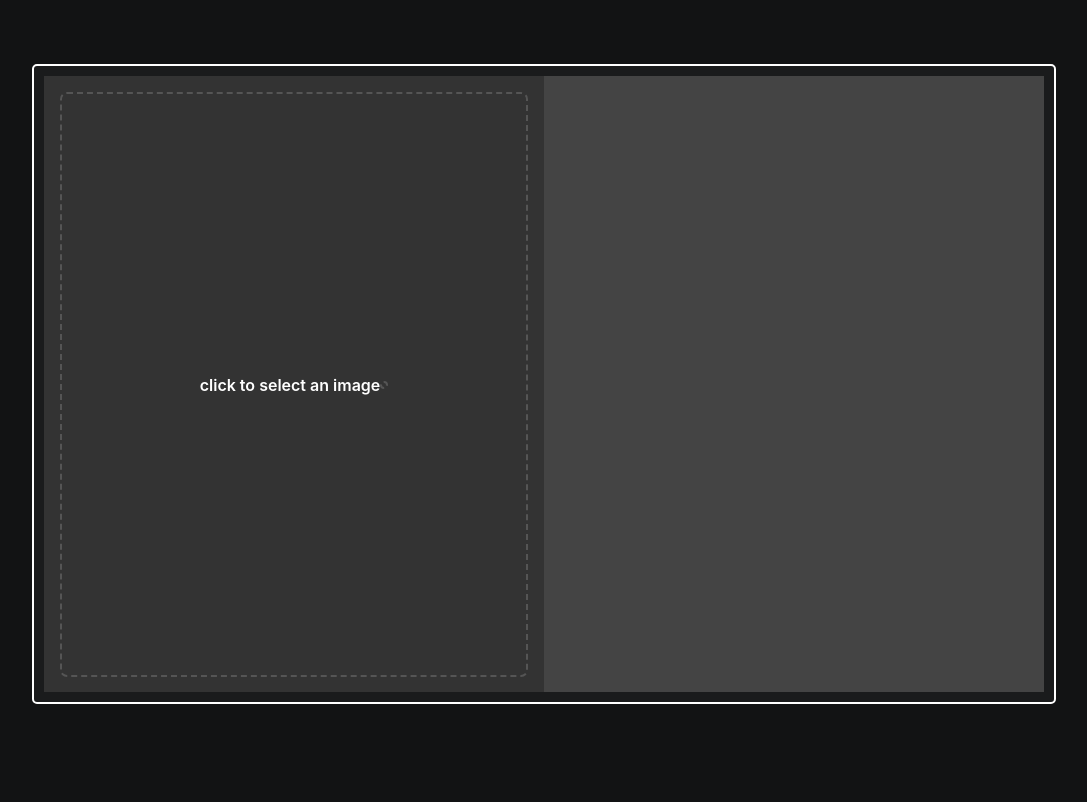
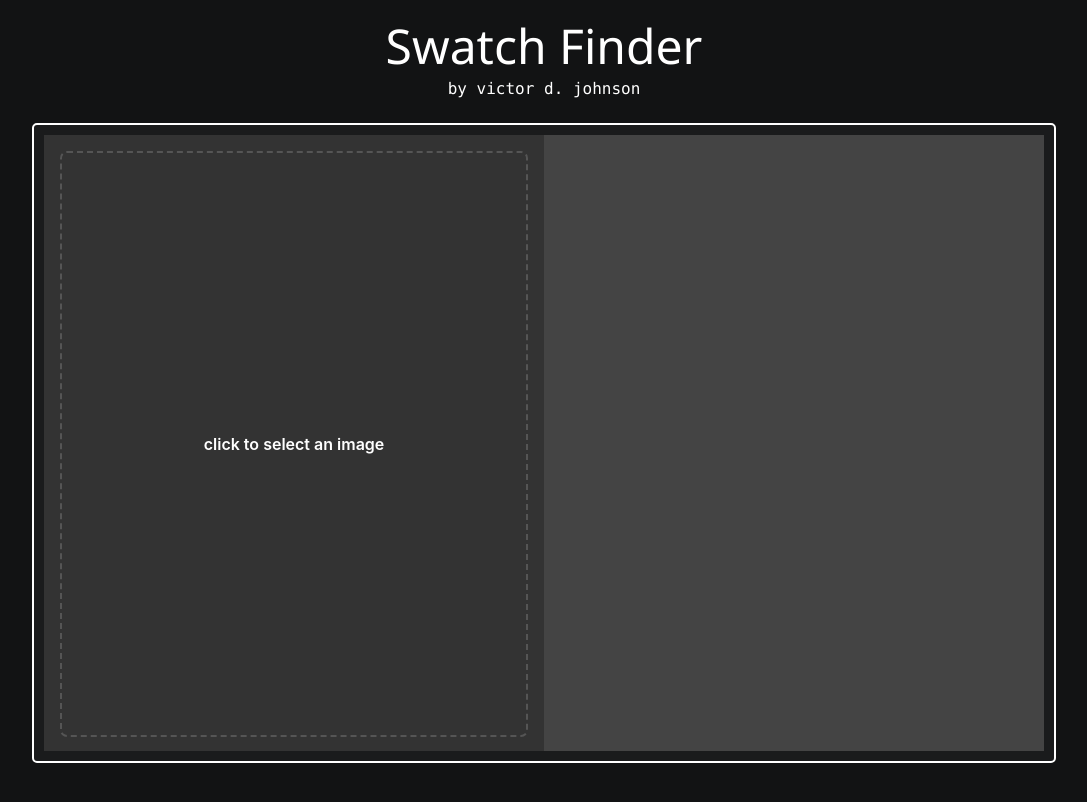
Before and after one commit to victoriousj/javascript-swatch-finder, a React (Create React App) app: page / in a window 1280 px wide. Shown: the top 802 px of the page, without its empty margins (96-1183 px from the left). Built offline with nearby package versions, Linux system fonts and the light colour scheme.

Commit message:
added logic to remove similiar colors found

```diff
--- a/src/App.css
+++ b/src/App.css
@@ -17,7 +17,7 @@ body {
   display: flex;
   height: 80vh;
   display: flex;
-  margin: 5% auto;
+  margin: 2% auto;
   padding: 10px;
   width: 80vw;
 }
@@ -75,6 +75,8 @@ canvas {
 .color-block {
   align-items: center;
   border-radius: 50%;
+  border: 2px solid white;
+  box-shadow: -1px 0 #000, 1px -1px 0 #000, -1px 1px 0 #000, 1px 1px 0 #000;
   display: flex;
   font-weight: 600;
   height: 100px;
@@ -83,14 +85,24 @@ canvas {
   text-shadow: -1px -1px 0 #000, 1px -1px 0 #000, -1px 1px 0 #000,
     1px 1px 0 #000;
   width: 100px;
+  margin: 5px;
 }
 
 .color-swatch {
-  display: grid;
-  grid-template-columns: repeat(4, 1fr);
-  grid-gap: 10px;
+  display: flex;
+  flex-flow: row wrap;
+  justify-content: center;
+  align-content: center;
+  align-items: center;
 }
 
 input[type="file"] {
   display: none;
 }
+
+h1 {
+  margin: 1% auto 0%;
+  font-family: "Segoe UI", Arial, sans-serif;
+  font-weight: 400;
+  font-size: 3rem;
+}
--- a/src/App.js
+++ b/src/App.js
@@ -2,6 +2,8 @@ import React from "react";
 import "./App.css";
 
 import Color from "./Color";
+
+import { fullColorHex, compareColors } from "./helpers";
 
 const App = () => {
   const [uImage, setUImage] = React.useState("");
@@ -16,6 +18,7 @@ const App = () => {
   const onChange = e => {
     if (!e.target.files.length) return;
 
+    setColors([]);
     var imgSrc = URL.createObjectURL(e.target.files[0]);
     setUImage(imgSrc);
     var canvas = canvasRef.current;
@@ -58,38 +61,64 @@ const App = () => {
           var color = {
             r: c[0],
             g: c[1],
-            b: c[2]
+            b: c[2],
+            hex: fullColorHex(c[0], c[1], c[2])
           };
 
           colorArr.push(color);
         }
       }
 
+      compareColors(colorArr);
+
       setColors(
         colorArr.map(x => (
-          <Color key={`${x.r}${x.g}${x.b}`} r={x.r} g={x.g} b={x.b} />
+          <Color
+            key={`${x.r}${x.g}${x.b}`}
+            r={x.r}
+            g={x.g}
+            b={x.b}
+            hex={x.hex}
+          />
         ))
       );
     }
     draw();
   };
 
+  const image =
+    uImage === "" ? (
+      <span>click to select an image</span>
+    ) : (
+      <img className="image-file" src={uImage} alt="click to select a file" />
+    );
+
   return (
+    <div>
+      <header>
+        <h1>Swatch Finder</h1>
+        <code>by victor d. johnson</code>
+      </header>
       <div className="container">
         <div className="photo-container">
           <div
             className={`photo ${uImage === "" ? "border" : ""}`}
             onClick={handleFormClick}
           >
-          {`${uImage === "" ? "click to select an image" : ""}`}
-          <img className="image-file" src={uImage} alt="" />
+            {image}
           </div>
         </div>
         <div className="results">
           <div className="color-swatch">{colors}</div>
         </div>
         <canvas ref={canvasRef}></canvas>
-      <input ref={inputRef} type="file" name="file-input" onChange={onChange} />
+        <input
+          ref={inputRef}
+          type="file"
+          name="file-input"
+          onChange={onChange}
+        />
+      </div>
     </div>
   );
 };
--- a/src/Color.js
+++ b/src/Color.js
@@ -1,29 +1,9 @@
 import React from "react";
 
-const Color = ({ r, g, b }) => {
-  const rgb = `rgb(${r},${g},${b})`;
-  const colorStyle = {
-    backgroundColor: rgb
-  };
-
-  var rgbToHex = function(rgb) {
-    var hex = Number(rgb).toString(16);
-    if (hex.length < 2) {
-      hex = "0" + hex;
-    }
-    return hex;
-  };
-
-  var fullColorHex = function(r, g, b) {
-    var red = rgbToHex(r);
-    var green = rgbToHex(g);
-    var blue = rgbToHex(b);
-    return red + green + blue;
-  };
-
+const Color = ({ hex }) => {
   return (
-    <div className="color-block" style={colorStyle}>
-      {fullColorHex(r, g, b)}
+    <div className="color-block" style={{ backgroundColor: `#${hex}` }}>
+      {hex}
     </div>
   );
 };
--- a/src/helpers.js
+++ b/src/helpers.js
@@ -1,3 +1,17 @@
+export const compareColors = colorArr => {
+  for (let i = 0; i < colorArr.length; i++) {
+    let color = colorArr[i];
+    for (let j = i + 1; j < colorArr.length; j++) {
+      let color2 = colorArr[j];
+      if (colorDelta(color.hex, color2.hex) > 0.9) {
+        colorArr.splice(j--, 1);
+      }
+    }
+  }
+
+  return colorArr;
+};
+
 export const colorDelta = (hex1, hex2) => {
   // get red/green/blue int values of hex1
   var r1 = parseInt(hex1.substring(0, 2), 16);
@@ -18,3 +32,18 @@ export const colorDelta = (hex1, hex2) => {
   // 0 means opposit colors, 1 means same colors
   return (r + g + b) / 3;
 };
+
+const rgbToHex = function(rgb) {
+  var hex = Number(rgb).toString(16);
+  if (hex.length < 2) {
+    hex = "0" + hex;
+  }
+  return hex;
+};
+
+export const fullColorHex = function(r, g, b) {
+  var red = rgbToHex(r);
+  var green = rgbToHex(g);
+  var blue = rgbToHex(b);
+  return red + green + blue;
+};
```
Lines whose indentation alone changed are shown as unchanged.
